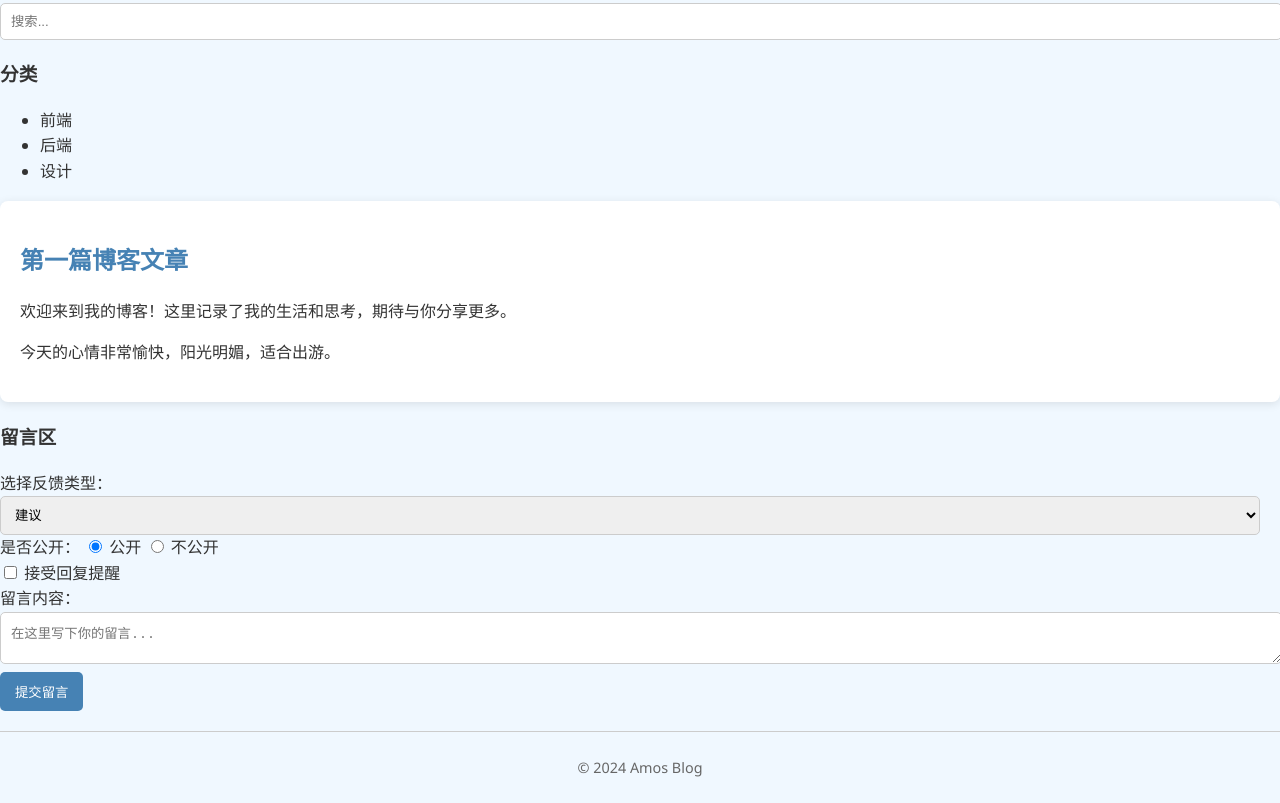
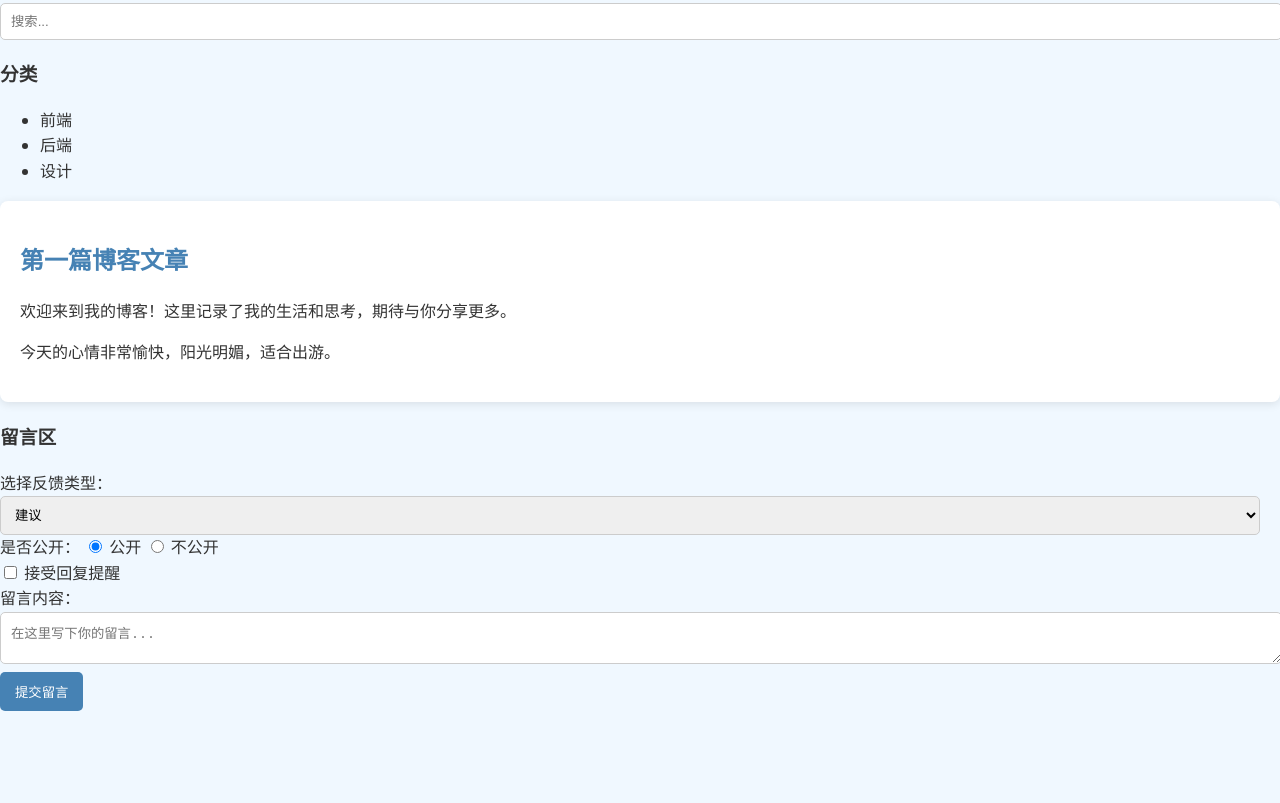
Before and after one commit to coolamos/coolamos.github.io, a plain HTML site: page index.html in a window 1280 px wide. Shown: the part 511-1314 px from the top of the page. After the commit the page ends 1222 px from the top, so only its background shows below. Drawn offline with Linux system fonts and the light colour scheme.

Commit message:
fix: test

```diff
--- a/index.html
+++ b/index.html
@@ -98,8 +98,8 @@
             </form>
         </div>
 
-        <footer class="c-footer">
+        <!-- <footer class="c-footer">
             <p class="u-copyright">&copy; 2024 Amos Blog</p>
-        </footer>
+        </footer> -->
     </body>
 </html>
```
